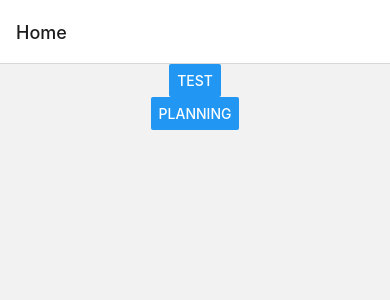
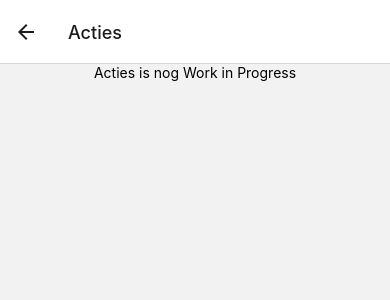
Before and after one commit to DamianHulsman/walking_branch, a React Native app: screen /Acties in a window 390 px wide. Before the commit this address had no page. Shown: the top 300 px of the page. Built offline with nearby package versions, Linux system fonts and the light colour scheme.

Commit message:
Acties page added

```diff
--- a/Snavigator.js
+++ b/Snavigator.js
@@ -1,8 +1,8 @@
 import React from "react";
 import { createNativeStackNavigator } from "@react-navigation/native-stack";
-import { StyleSheet } from "react-native";
 import Home from './screens/Home';
 import Planning from "./screens/Planning";
+import Acties from "./screens/Acties";
 
 // import DrawerContent from "./screens/drawer";
 
@@ -14,6 +14,7 @@ const StackNavigator = () => {
             <Stack.Group>
                 <Stack.Screen name="Home" component={Home}/>
                 <Stack.Screen name="Planning" component={Planning}/>
+                <Stack.Screen name="Acties" component={Acties}/>
             </Stack.Group>
         </Stack.Navigator>
     );
--- /dev/null
+++ b/screens/Acties.js
@@ -0,0 +1,30 @@
+import React, { useState } from "react";
+import { View, SafeAreaView, Text, StyleSheet, ScrollView, Button } from 'react-native';
+const Acties = () => {
+    try {
+
+        return (
+            <SafeAreaView style={{margin: 0, marginBottom: 45, alignItems: 'center'}}>
+                <ScrollView>
+                    <Text>Acties is nog Work in Progress</Text>
+                </ScrollView>
+            </SafeAreaView>
+        );
+    } catch (err) {
+        console.log(err);
+    }
+}
+
+const styles = StyleSheet.create({
+    tableitem: {
+        backgroundColor: '#0ff',
+        borderColor: '#000',
+        borderWidth: 1,
+        padding: 2,
+        margin: 0,
+        maxWidth: 180,
+        minWidth: 50,
+    }
+});
+
+export default Acties;
--- a/screens/Home.js
+++ b/screens/Home.js
@@ -7,9 +7,7 @@ const Home = () => {
 
     return (
         <SafeAreaView style={{flex: 1, alignItems: "center"}}>
-            <Button onPress={() => {
-                console.log("test");
-            }} title="test" />
+            <Button onPress={() => nav.navigate('Acties')} title="Acties"></Button>
             <Button onPress={() => nav.navigate('Planning')} title="Planning"></Button>
         </SafeAreaView>
     )
--- a/screens/Planning.js
+++ b/screens/Planning.js
@@ -13,7 +13,7 @@ const Planning = () => {
                     <View style={styles.tableitem} id="planningtable"><Text>{el.organisers}</Text></View>
                     <View style={styles.tableitem} id="planningtable"><Text>{el.activity}</Text></View>
                     <View style={styles.tableitem} id="planningtable"><Text>€{el.cost}</Text></View>
-                    <View style={styles.tableitem} id="planningtable"><Button onPress={() => { alert('Work in progress') }} title="Edit"></Button></View>
+                    <View style={styles.tableitem} id="planningtable"><Button onPress={() => { alert('Nog niet functioneel') }} title="Edit"></Button></View>
                 </View>
             ));
             setPlan(planElements);
```
